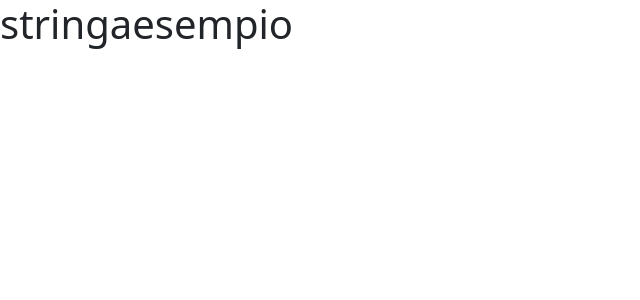
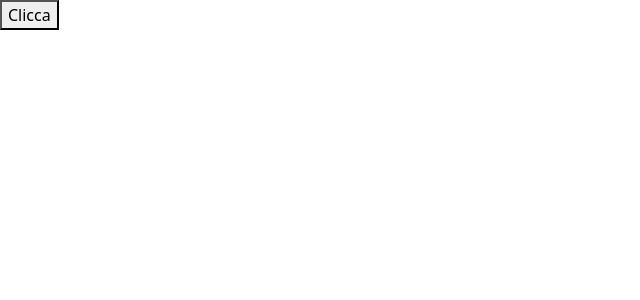
Before and after one commit to frame88/recap, an Angular app: page / in a window 1280 px wide. Shown: the top 300 px of the page, without its empty margins (0-640 px from the left). Built offline with nearby package versions, Linux system fonts and the light colour scheme.

Commit message:
direttiva ngif con <button>

```diff
--- a/src/app/app.component.ts
+++ b/src/app/app.component.ts
@@ -3,19 +3,19 @@ import { Component } from '@angular/core';
 @Component({
   selector: 'app-root',
   template: `
-    <h1 (click)="clickhandler($event)">{{esempio}}</h1>
+    <button (click)="toggle()">Clicca</button>
+    <h1 *ngIf="visible">Hello world</h1>
   `,
 })
 
 export class AppComponent {
   title = 'recap';
 
-  esempio = 'stringaesempio';
+  visible = false;
 
-  clickhandler(event: MouseEvent) {
-    console.log('click', event);
+  toggle() {
+    this.visible = !this.visible;
   }
-
 
 }
 
```
